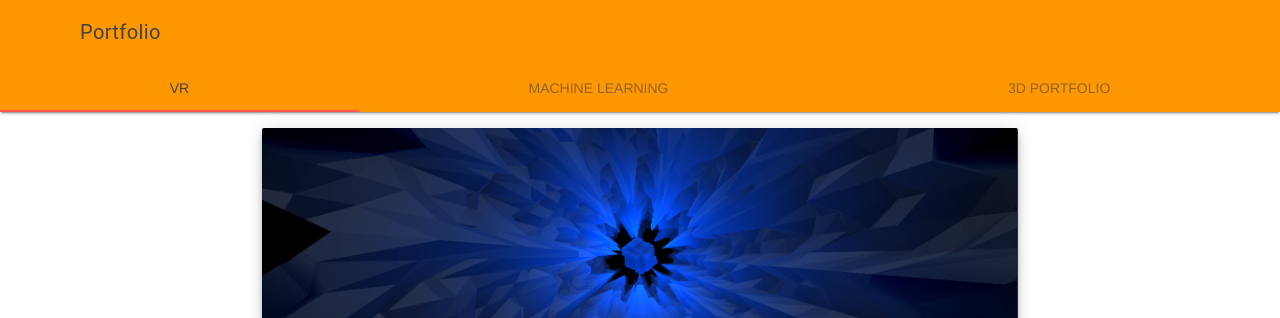
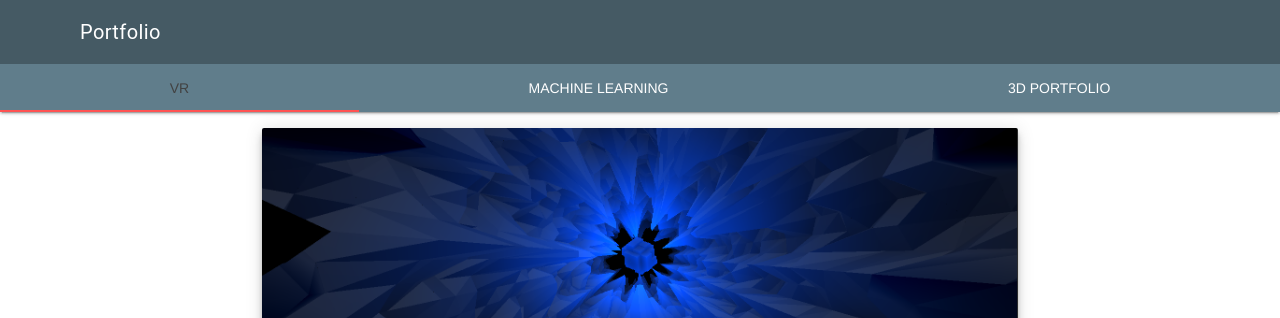
Before and after one commit to TamimSha/tamimsha.github.io, a website: page portfolio.html in a window 1280 px wide. Shown: the top 318 px of the page. Drawn offline with nearby package versions, Linux system fonts and the light colour scheme.

Commit message:
Updated header and quicklink fix

```diff
--- a/portfolio.html
+++ b/portfolio.html
@@ -15,19 +15,34 @@
     </head>
 
     <body>
+        <style>
+            .header-color.mdl-layout__header {
+                background: #455A64;
+            }
+            .row-color.mdl-layout__header-row {
+                background: #455A64;
+                color: white;
+            }
+            .tab-color.mdl-layout__tab-bar {
+                background: #607d8b;
+            }
+            .tab-font.mdl-layout__tab {
+                color: white;
+            }
+        </style>
         <!-- Simple header with fixed tabs. -->
-        <div class="mdl-layout mdl-js-layout mdl-layout--fixed-header
+        <div class="mdl-layout mdl-js-layout mdl-layout__header--scroll
             mdl-layout--fixed-tabs">
-            <header class="mdl-layout__header">
-                <div class="mdl-layout__header-row">
+            <header class="header-color mdl-layout__header">
+                <div class="row-color mdl-layout__header-row">
                         <!-- Title -->
                         <span class="mdl-layout-title">Portfolio</span>
                 </div>
                 <!-- Tabs -->
-                <div class="mdl-layout__tab-bar mdl-js-ripple-effect">
-                    <a href="#fixed-tab-1" class="mdl-layout__tab is-active">VR</a>
-                    <a href="#fixed-tab-2" class="mdl-layout__tab">Machine Learning</a>
-                    <a href="#fixed-tab-3" class="mdl-layout__tab">3D Portfolio</a>
+                <div class="tab-color mdl-layout__tab-bar mdl-js-ripple-effect">
+                    <a href="#fixed-tab-1" class="tab-font mdl-layout__tab is-active">VR</a>
+                    <a href="#fixed-tab-2" class="tab-font mdl-layout__tab">Machine Learning</a>
+                    <a href="#fixed-tab-3" class="tab-font mdl-layout__tab">3D Portfolio</a>
                 </div>
             </header>
             <div class="mdl-layout__drawer">
```
Also changed, not shown: index.html (+1 -1 lines).
